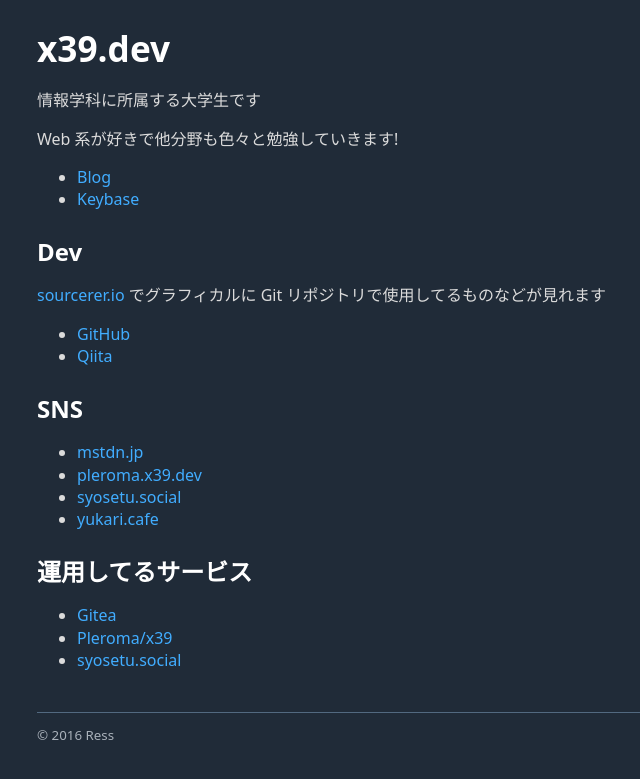
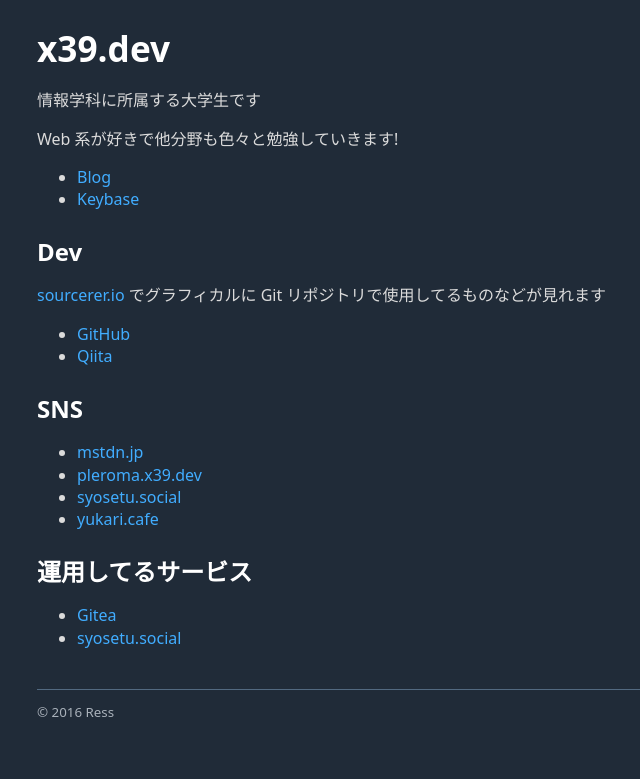
Before and after one commit to ress997/profile, a Jekyll site: the page built from index.md, in a window 1280 px wide. Shown: the top 779 px of the page, without its empty margins (203-843 px from the left). Built offline with Jekyll 4.4.1, drawn with Linux system fonts in a browser that asks for light colours.

Commit message:
Update index.md

```diff
--- a/index.md
+++ b/index.md
@@ -26,5 +26,4 @@ Web 系が好きで他分野も色々と勉強していきます!
 ## 運用してるサービス
 
 - [Gitea](https://git.x39.dev/)
-- [Pleroma/x39](https://pl.x39.dev/about)
 - [syosetu.social](https://syosetu.social/about)
```
